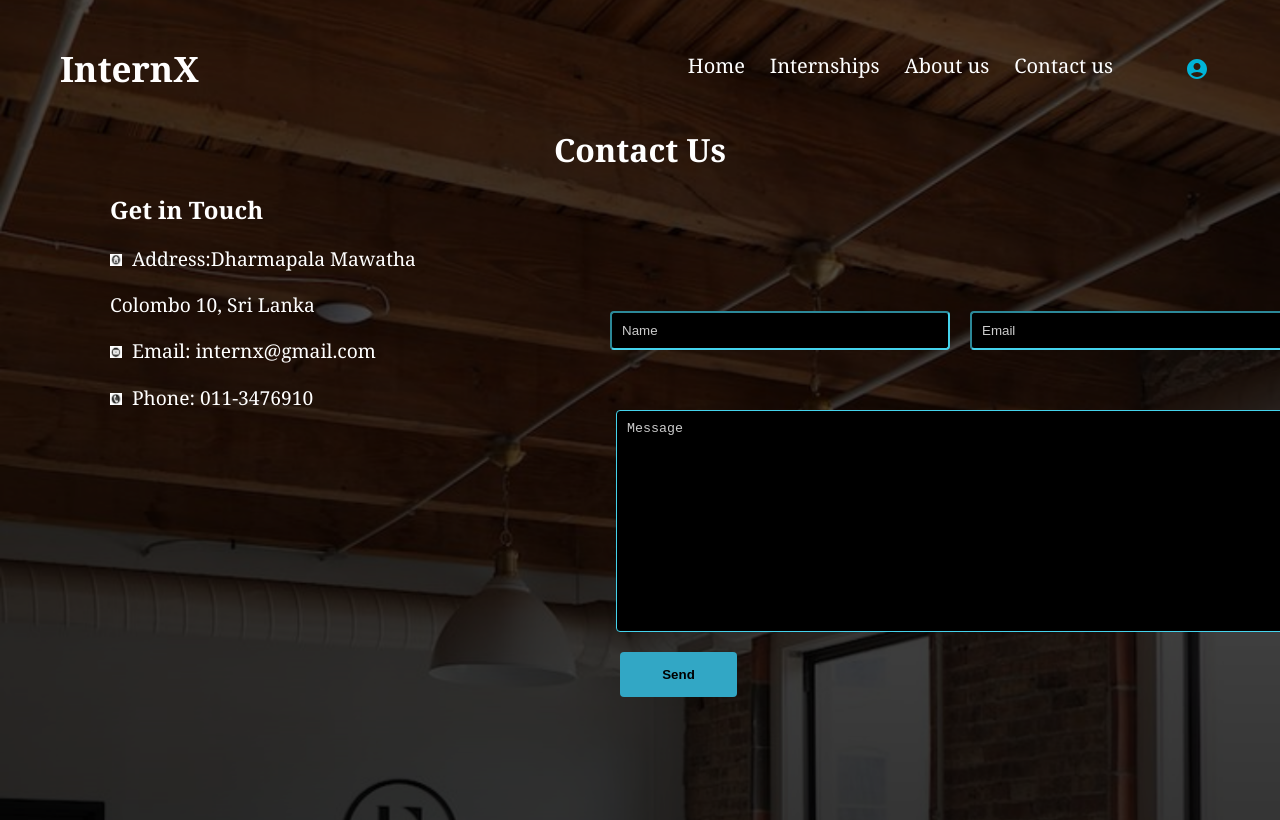
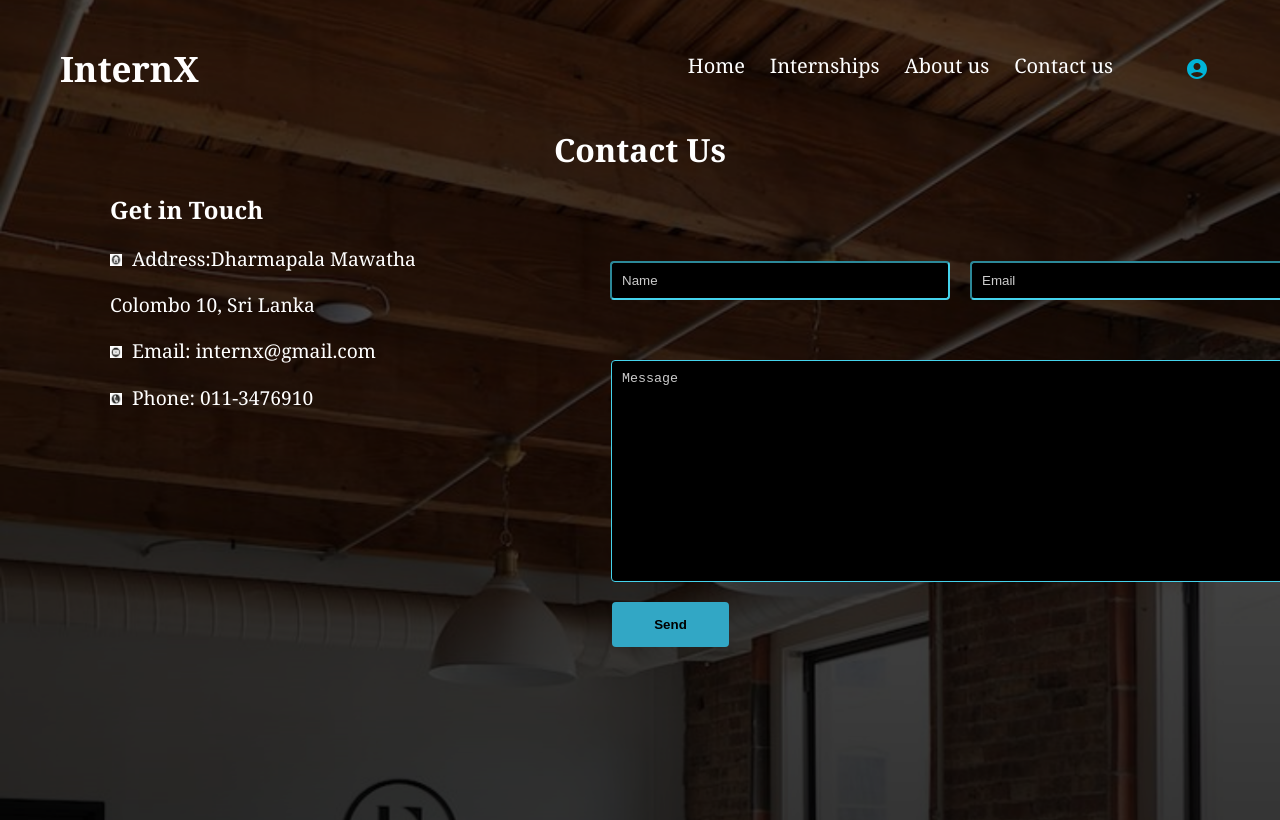
Before and after one commit to KushaRa/InternX_Front, a React (Create React App) app in the folder skillsync/: page /contact in a window 1280 px wide. Shown: the top 820 px of the page. Built offline with nearby package versions, Linux system fonts and the light colour scheme.

Commit message:
changed some css in send button and input boxes

```diff
--- a/skillsync/src/Pages/Contact/Contact.css
+++ b/skillsync/src/Pages/Contact/Contact.css
@@ -37,7 +37,7 @@
   width: 700px;
   margin-left: 600px;
   padding-top: -10px;
-  margin-top: -150px;
+  margin-top: -200px;
 
 
 }
@@ -60,9 +60,9 @@
 .contact-form textarea {
   resize: none;
   height: 100px;
-  width: 670px;
+  width: 680px;
   height: 200px;
-  margin-left: 6px;
+  margin-left: 1px;
   margin-top: 50px;
 }
 
@@ -74,7 +74,7 @@
   padding: 10px;
   cursor: pointer;
   transition: background-color 0.3s;
-  margin-left: 10px;
+  margin-left: 2px;
 }
 
 .contact-form button:hover {
@@ -135,6 +135,7 @@
   justify-content: space-between;
   gap: 20px;
 
+
 }
 
 .input-group input {
```
